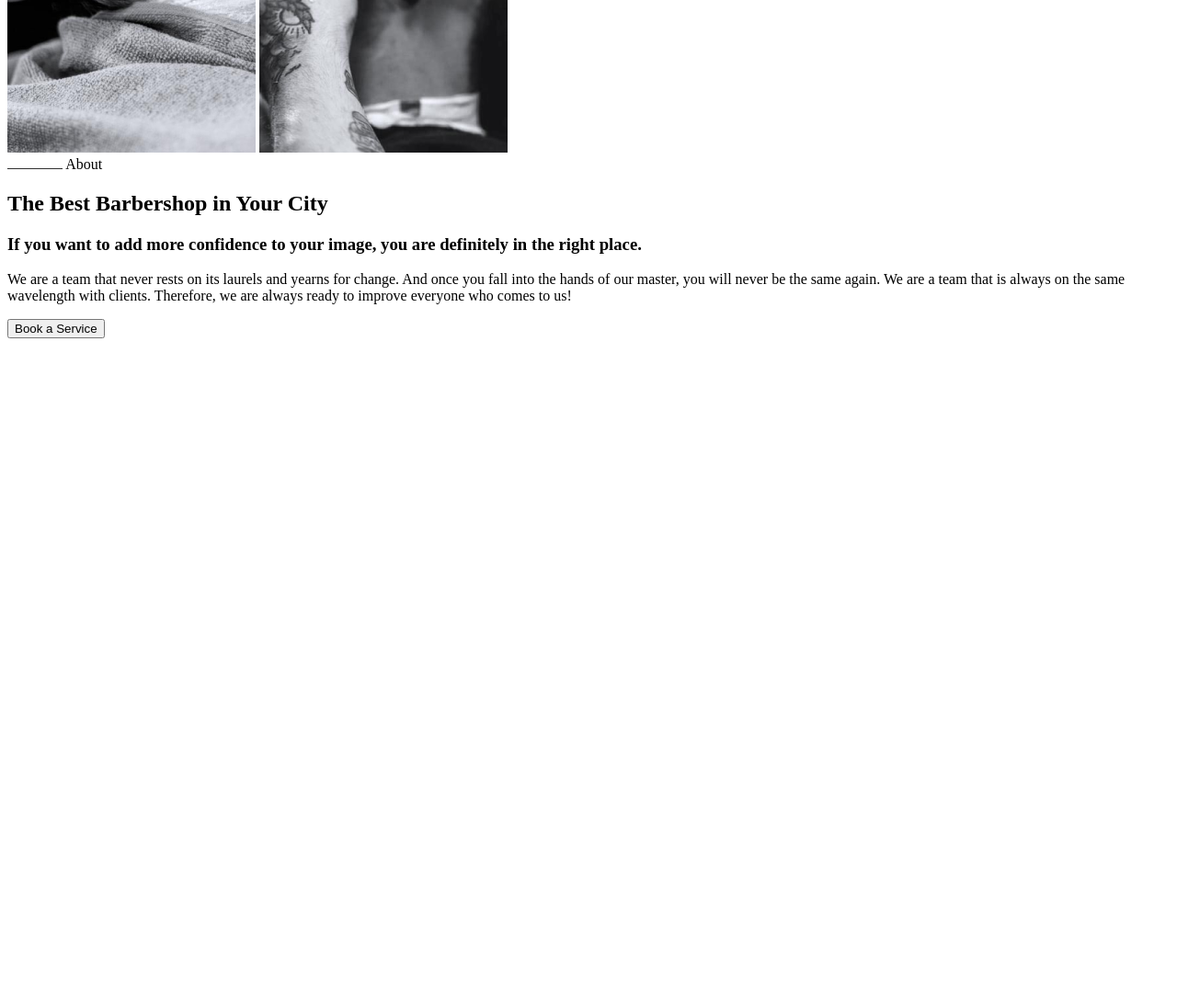
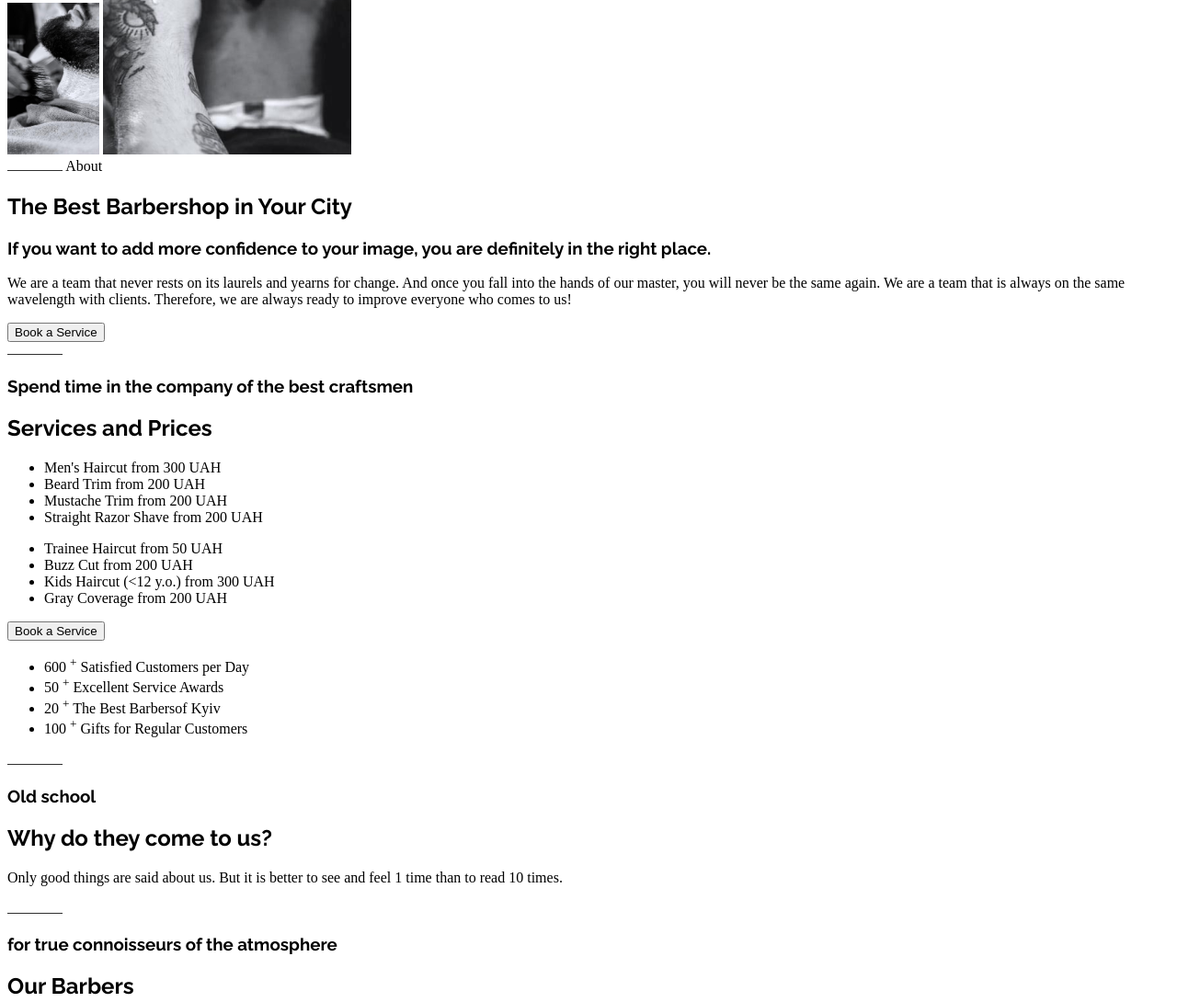
Before and after one commit to DaniiCTN/barbershop, a plain HTML site: page index.html in a window 1280 px wide. Shown: the part 670-1760 px from the top of the page at 92% size. Before the commit the page ends 1046 px from the top, so only its background shows below. Drawn offline with Linux system fonts and the light colour scheme.

Commit message:
add more content

```diff
--- /dev/null
+++ b/css/style.css
@@ -0,0 +1,31 @@
+:root {
+    --link-color: #fff;
+    --heading-font-family: "Raleway", sans-serif;
+  }
+
+  .global-header {
+    background-color: #333333;
+  }
+
+  .global-header .main-navigation a:link,
+  .global-header .main-navigation a:visited {
+    color: var(--link-color);
+  }
+
+  .global-header .main-navigation a:hover {
+    color: #ff6c00;
+  }
+
+  .global-header .main-navigation a:active {
+    color: #ff0000;
+  }
+
+  h1,
+  h2,
+  h3,
+  h4,
+  h5,
+  h6 {
+    font-family: var(--heading-font-family);
+    font-weight: 700;
+  }
--- a/index.html
+++ b/index.html
@@ -4,14 +4,21 @@
     <meta charset="UTF-8" />
     <meta name="viewport" content="width=device-width, initial-scale=1.0" />
     <title>BarberShop</title>
+    <link rel="preconnect" href="https://fonts.googleapis.com" />
+    <link rel="preconnect" href="https://fonts.gstatic.com" crossorigin />
+    <link
+      href="https://fonts.googleapis.com/css2?family=Open+Sans:wght@400;600&family=Raleway:wght@700&display=swap"
+      rel="stylesheet"
+    />
+    <link rel="stylesheet" href="css/style.css" />
   </head>
   <body>
-    <header>
+    <header class="global-header">
       <a href="./index.html">
         <img src="./images/logo.svg" alt="Logo BarberShop" />
       </a>
 
-      <nav>
+      <nav class="main-navigation">
         <ul>
           <li><a href="./about.html">About</a></li>
           <li><a href="#">Services and Prices</a></li>
@@ -21,14 +28,14 @@
       </nav>
 
       <a href="tel:+38 044 111 11 11">+38 044 111 11 11</a>
-      <a href="https://goit.global/ro/contacts/" target="_blank"
-        >Book a Service</a
-      >
+      <a href="https://goit.global/ro/contacts/" target="_blank">
+        Book a Service
+      </a>
 
       <section>
-        <a href="https://www.youtube.com/" target="_blank">YouTube</a>
-        <a href="https://www.instagram.com/" target="_blank">Instgram</a>
-        <img src="./images/vertical-dash.svg" alt="Vertical dash" />
+        <a href="https://www.youtube.com" target="_blank">YouTube</a>
+        <a href="https://www.instagram.com/" target="_blank">Instagram</a>
+        <img src="./images/vertical-dash.svg" alt="Vertical Dash" />
       </section>
     </header>
 
@@ -42,32 +49,137 @@
           and tastefully.
         </p>
       </section>
+
+      <!-- About Section -->
+      <section>
         <div>
-        <img src="./images/barber-img-1.png" alt="Frizerul pune spuma de ras" />
+          <img
+            src="./images/barber-img-1.png"
+            alt="Frizer pune spuma de ras"
+            width="100px"
+          />
           <img
             src="./images/barber-img-2.png"
-          alt="Frizerul barbiereste cu briceag"
+            alt="Frizer barbiereste cu briceag"
           />
         </div>
+
         <div>
-        <img src="./images/horizontal-dash.svg" alt="horizontal dash" />
+          <img src="./images/horizontal-dash.svg" alt="Horizontal Dash" />
           <span>About</span>
         </div>
 
         <h2>The Best Barbershop in Your City</h2>
         <h3>
-        If you want to add more confidence to your image, you are definitely in
-        the right place.
+          If you want to add more confidence to your image, you are definitely
+          in the right place.
         </h3>
         <p>
-        We are a team that never rests on its laurels and yearns for change. And
-        once you fall into the hands of our master, you will never be the same
-        again. We are a team that is always on the same wavelength with clients.
-        Therefore, we are always ready to improve everyone who comes to us!
+          We are a team that never rests on its laurels and yearns for change.
+          And once you fall into the hands of our master, you will never be the
+          same again. We are a team that is always on the same wavelength with
+          clients. Therefore, we are always ready to improve everyone who comes
+          to us!
         </p>
 
         <button>Book a Service</button>
-      <section></section>
+      </section>
+
+      <!-- Services and Prices Section -->
+      <section>
+        <img src="./images/horizontal-dash.svg" alt="Horizontal Dash" />
+        <h3>Spend time in the company of the best craftsmen</h3>
+        <h2>Services and Prices</h2>
+
+        <ul>
+          <li>
+            <span>Men's Haircut</span>
+            <span>from 300 UAH</span>
+          </li>
+          <li>
+            <span>Beard Trim</span>
+            <span>from 200 UAH</span>
+          </li>
+          <li>
+            <span>Mustache Trim</span>
+            <span>from 200 UAH</span>
+          </li>
+          <li>
+            <span>Straight Razor Shave</span>
+            <span>from 200 UAH</span>
+          </li>
+        </ul>
+
+        <ul>
+          <li>
+            <span>Trainee Haircut</span>
+            <span>from 50 UAH</span>
+          </li>
+          <li>
+            <span>Buzz Cut</span>
+            <span>from 200 UAH</span>
+          </li>
+          <li>
+            <span>Kids Haircut (&lt;12 y.o.)</span>
+            <span>from 300 UAH</span>
+          </li>
+          <li>
+            <span>Gray Coverage</span>
+            <span>from 200 UAH</span>
+          </li>
+        </ul>
+
+        <button>Book a Service</button>
+      </section>
+
+      <!-- Old School Section -->
+      <section>
+        <ul>
+          <li>
+            <span>600</span>
+            <sup>+</sup>
+            <span>Satisfied Customers per Day</span>
+          </li>
+          <li>
+            <span>50</span>
+            <sup>+</sup>
+            <span>Excellent Service Awards</span>
+          </li>
+          <li>
+            <span>20</span>
+            <sup>+</sup>
+            <span>The Best Barbersof Kyiv</span>
+          </li>
+          <li>
+            <span>100</span>
+            <sup>+</sup>
+            <span>Gifts for Regular Customers</span>
+          </li>
+        </ul>
+
+        <article>
+          <img src="./images/horizontal-dash.svg" alt="Horizontal Dash" />
+          <h3>Old school</h3>
+          <h2>Why do they come to us?</h2>
+          <p>
+            Only good things are said about us. But it is better to see and feel
+            1 time than to read 10 times.
+          </p>
+        </article>
+      </section>
+
+      <!-- For true connoisseurs of the atmosphere Section -->
+      <section>
+        <img src="./images/horizontal-dash.svg" alt="Horizontal Dash" />
+        <h3>for true connoisseurs of the atmosphere</h3>
+        <h2>Our Barbers</h2>
+
+        <img src="images/barber_john_smith.jpg" alt="John Smith" />
+        <br />
+        <span>John Smith</span>
+        <br />
+        <span>Extreme Barber</span>
+      </section>
     </main>
   </body>
 </html>
```
Also changed, not shown: images/barber_john_smith.jpg (added). Lines whose indentation alone changed are shown as unchanged.
